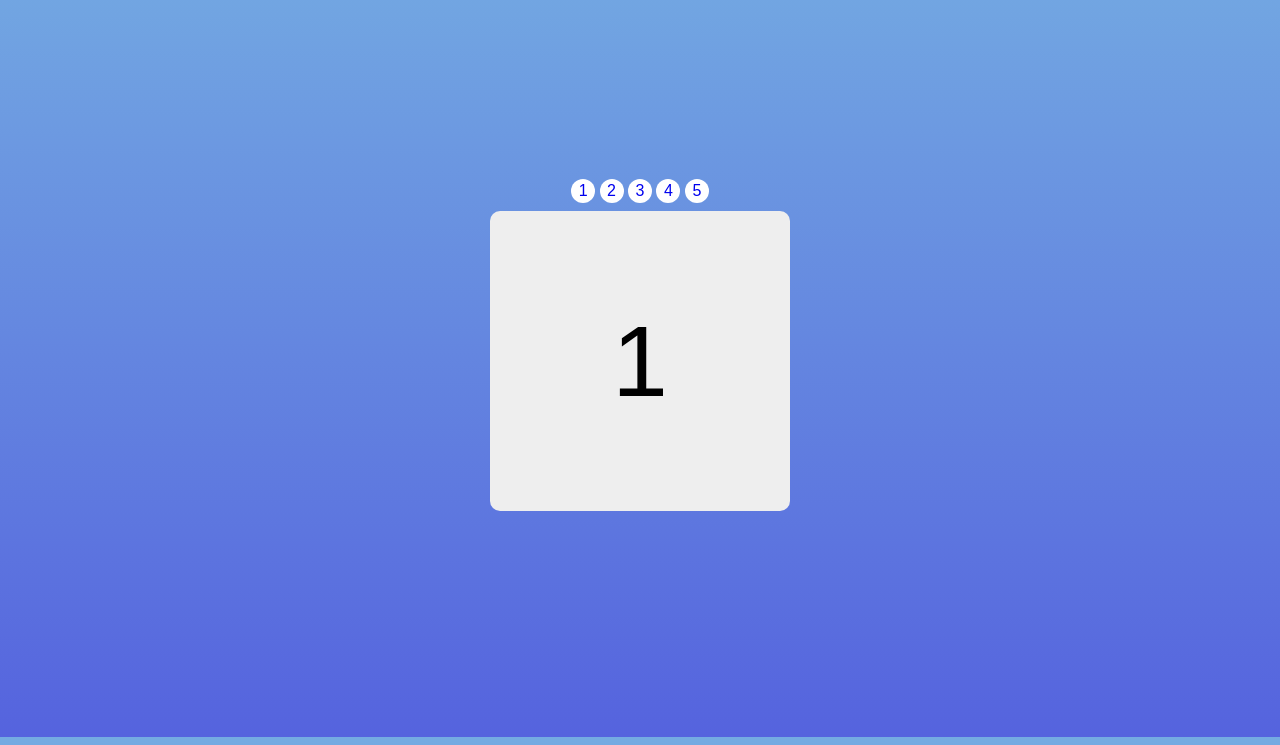
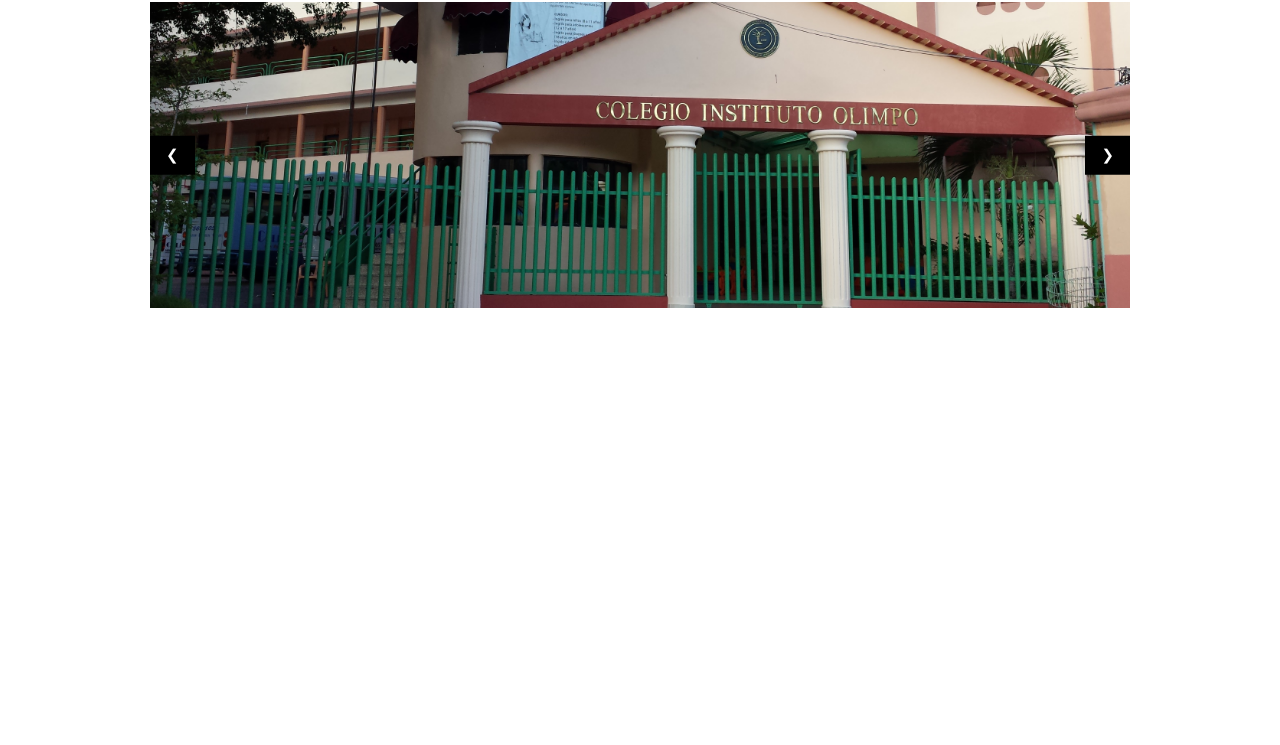
Before and after one commit to alicevasquez/olimpo, a plain HTML site: page carrousel.html in a window 1280 px wide. Shown: the part 63-808 px from the top of the page. Drawn offline with nearby package versions, Linux system fonts and the light colour scheme.

Commit message:
Agregando slider al home

```diff
--- a/assets/style.css
+++ b/assets/style.css
@@ -10,6 +10,7 @@ body {
 h1{
     color:#3a4281;
     text-transform: uppercase;
+    font-weight: 700;
 }
 .bloque{
 
@@ -42,7 +43,19 @@ a {
 }
 .video{
     margin-top: 25px;
+    text-align: center;
 }
-.carrusel{
-
+.align{
+    text-align: center;
 }
+.w3-button{
+    border-style: solid;
+    border-radius: 15px;
+}
+.w3-content {
+    max-width: 100%;
+}
+.bienvenida{
+    background-color: #d8d8d8;
+    padding: 0px;
+}
--- a/carrousel.html
+++ b/carrousel.html
@@ -1,147 +1,43 @@
-<div class="slider">
+<!DOCTYPE html>
+<html>
+<title>W3.CSS</title>
+<meta name="viewport" content="width=device-width, initial-scale=1">
+<link rel="stylesheet" href="https://www.w3schools.com/w3css/4/w3.css">
+<style>
+.mySlides {display:none;}
+</style>
+<body>
 
-    <a href="#slide-1">1</a>
-    <a href="#slide-2">2</a>
-    <a href="#slide-3">3</a>
-    <a href="#slide-4">4</a>
-    <a href="#slide-5">5</a>
+<h2 class="w3-center">Manual Slideshow</h2>
 
-    <div class="slides">
-      <div id="slide-1">
-        1
-      </div>
-      <div id="slide-2">
-        2
-      </div>
-      <div id="slide-3">
-        3
-      </div>
-      <div id="slide-4">
-        4
-      </div>
-      <div id="slide-5">
-        5
-      </div>
-    </div>
-  </div>
-  <style>
-    * {
-  box-sizing: border-box;
+<div class="w3-content w3-display-container">
+  <img class="mySlides" src=".\assets\carrusel\inicio\1.png" style="width:100%">
+  <img class="mySlides" src=".\assets\carrusel\inicio\2.png" style="width:100%">
+  <img class="mySlides" src=".\assets\carrusel\inicio\3.png" style="width:100%">
+
+  <button class="w3-button w3-black w3-display-left" onclick="plusDivs(-1)">&#10094;</button>
+  <button class="w3-button w3-black w3-display-right" onclick="plusDivs(1)">&#10095;</button>
+</div>
+
+<script>
+var slideIndex = 1;
+showDivs(slideIndex);
+
+function plusDivs(n) {
+  showDivs(slideIndex += n);
 }
 
-.slider {
-  width: 300px;
-  text-align: center;
-  overflow: hidden;
+function showDivs(n) {
+  var i;
+  var x = document.getElementsByClassName("mySlides");
+  if (n > x.length) {slideIndex = 1}
+  if (n < 1) {slideIndex = x.length}
+  for (i = 0; i < x.length; i++) {
+    x[i].style.display = "none";
+  }
+  x[slideIndex-1].style.display = "block";
 }
+</script>
 
-.slides {
-  display: flex;
-
-  overflow-x: auto;
-  scroll-snap-type: x mandatory;
-
-
-
-  scroll-behavior: smooth;
-  -webkit-overflow-scrolling: touch;
-
-  /*
-  scroll-snap-points-x: repeat(300px);
-  scroll-snap-type: mandatory;
-  */
-}
-.slides::-webkit-scrollbar {
-  width: 10px;
-  height: 10px;
-}
-.slides::-webkit-scrollbar-thumb {
-  background: black;
-  border-radius: 10px;
-}
-.slides::-webkit-scrollbar-track {
-  background: transparent;
-}
-.slides > div {
-  scroll-snap-align: start;
-  flex-shrink: 0;
-  width: 300px;
-  height: 300px;
-  margin-right: 50px;
-  border-radius: 10px;
-  background: #eee;
-  transform-origin: center center;
-  transform: scale(1);
-  transition: transform 0.5s;
-  position: relative;
-
-  display: flex;
-  justify-content: center;
-  align-items: center;
-  font-size: 100px;
-}
-.slides > div:target {
-/*   transform: scale(0.8); */
-}
-.author-info {
-  background: rgba(0, 0, 0, 0.75);
-  color: white;
-  padding: 0.75rem;
-  text-align: center;
-  position: absolute;
-  bottom: 0;
-  left: 0;
-  width: 100%;
-  margin: 0;
-}
-.author-info a {
-  color: white;
-}
-img {
-  object-fit: cover;
-  position: absolute;
-  top: 0;
-  left: 0;
-  width: 100%;
-  height: 100%;
-}
-
-.slider > a {
-  display: inline-flex;
-  width: 1.5rem;
-  height: 1.5rem;
-  background: white;
-  text-decoration: none;
-  align-items: center;
-  justify-content: center;
-  border-radius: 50%;
-  margin: 0 0 0.5rem 0;
-  position: relative;
-}
-.slider > a:active {
-  top: 1px;
-}
-.slider > a:focus {
-  background: #000;
-}
-
-/* Don't need button navigation */
-@supports (scroll-snap-type) {
-  .slider > a {
-    display: none;
-  }
-}
-
-html, body {
-  height: 100%;
-  overflow: hidden;
-}
-body {
-  display: flex;
-  align-items: center;
-  justify-content: center;
-  background: linear-gradient(to bottom, #74ABE2, #5563DE);
-  font-family: 'Ropa Sans', sans-serif;
-}
-
-  </style>
+</body>
+</html>
```
Also changed, not shown: inicio.html (+38 -6 lines), servicios.html (+46 -0 lines), assets/carrusel/inicio/3.png.
